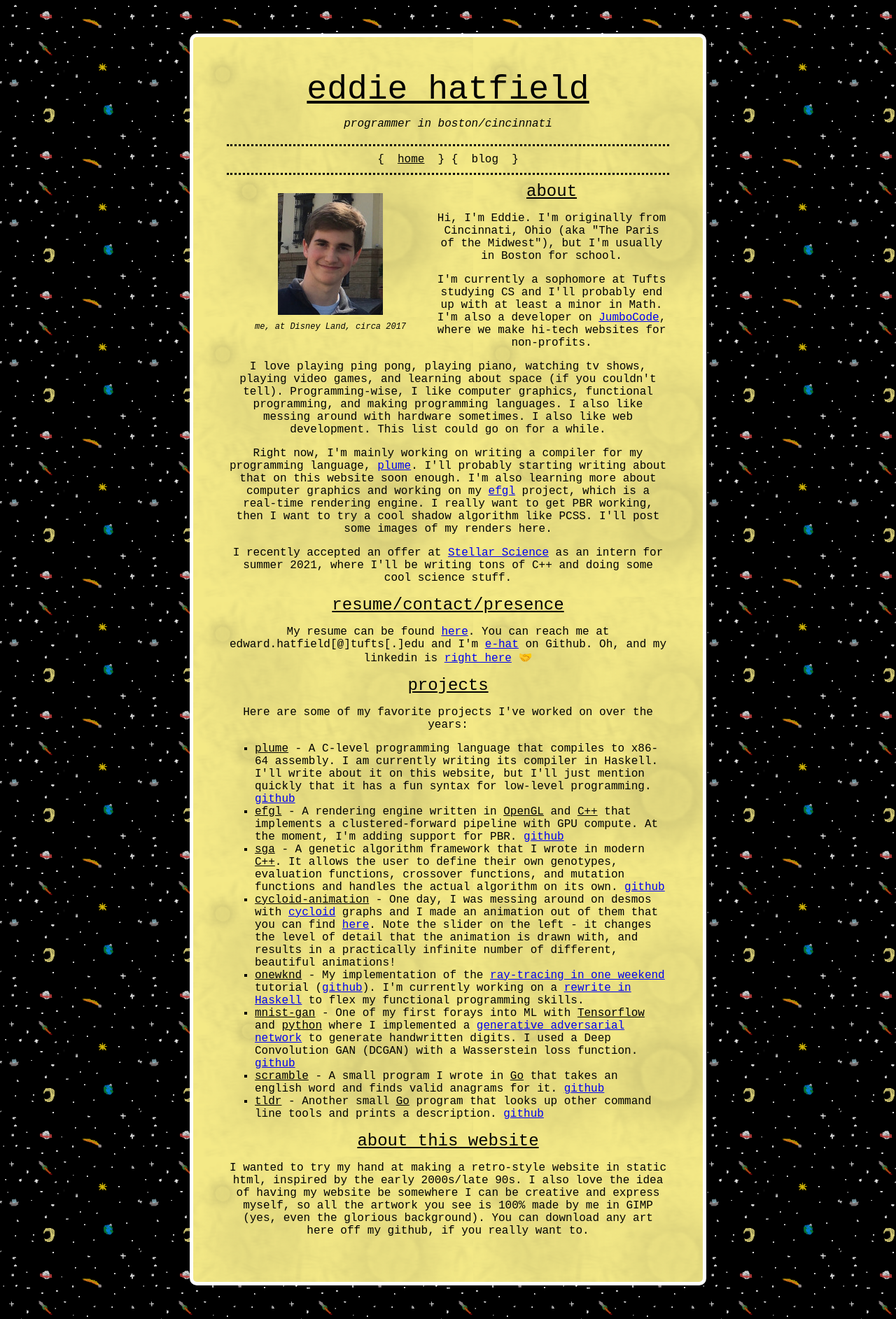
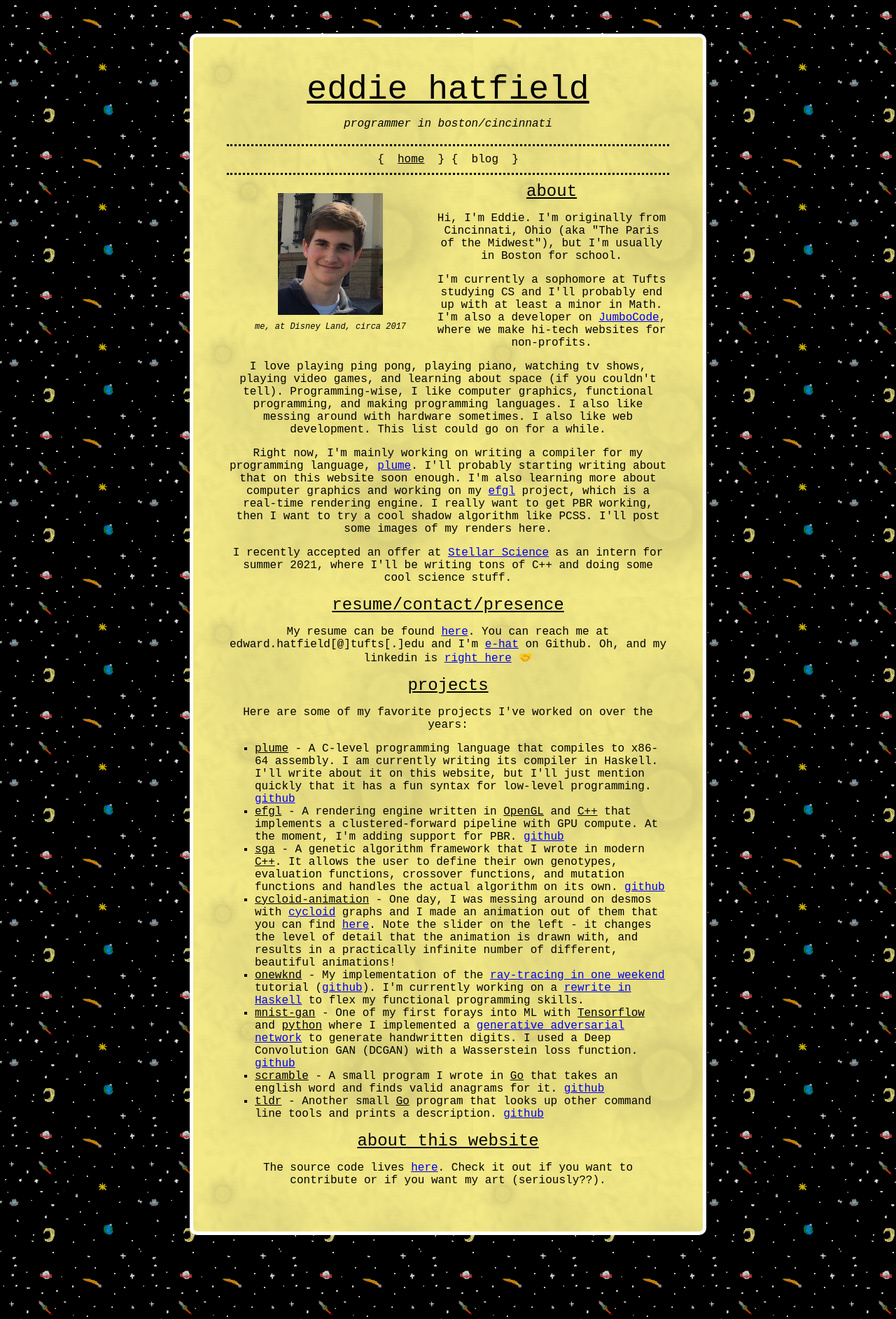
Before and after one commit to e-hat/e-hat.github.io, a Jekyll site: the page built from index.html, in a window 1280 px wide. Shown: the whole page at 70% size. Built offline with Jekyll 4.4.1, drawn with Linux system fonts in a browser that asks for light colours.

Commit message:
changed about the website

```diff
--- a/_layouts/base.html
+++ b/_layouts/base.html
@@ -2,7 +2,7 @@
 <html>
     <head>
         <meta charset="utf-8">
-        <link rel="stylesheet" href="/assets/css/default.css">
+        <link rel="stylesheet" href="/assets/css/base.css">
         <link rel="stylesheet" href="/assets/css/syntax.css">
         <link rel="shortcut icon" type="image/png" href="/favicon.png">
         {% for style in page.styles %}
--- a/assets/css/default.css
+++ b/assets/css/base.css
@@ -71,3 +71,8 @@ nav {
 .nav-link:hover {
     color: blue;
 }
+
+footer {
+    margin: auto;
+    font-size: 0.75em;
+}
--- a/index.html
+++ b/index.html
@@ -55,7 +55,8 @@ styles: [index]
             </p>
             <div class="section-title"><u>about this website</u></div>
             <p>
-            I wanted to try my hand at making a retro-style website in static html, inspired by the early 2000s/late 90s. I also love the idea of having my website be somewhere I can be creative and express myself, so all the artwork you see is 100% made by me in GIMP (yes, even the glorious background). You can download any art here off my github, if you really want to.
+            The source code lives <a href="https://github.com/e-hat/e-hat.github.io">here</a>.
+            Check it out if you want to contribute or if you want my art (seriously??).
             </p>
         </article>
     </section>
```
